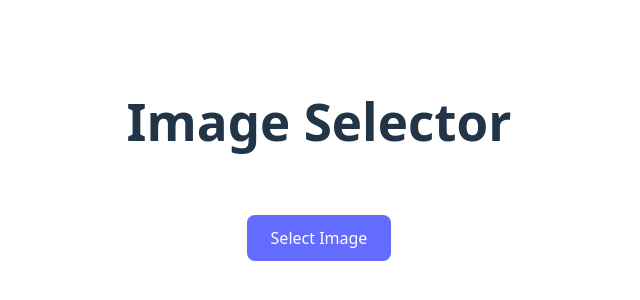
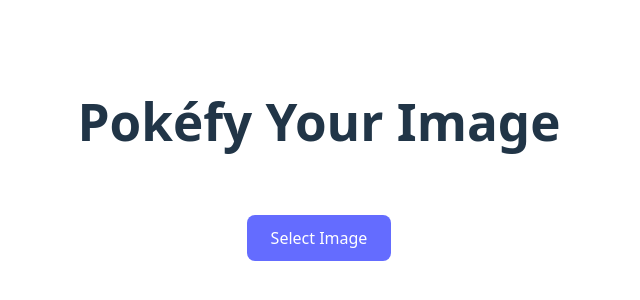
Before and after one commit to minugem/ai-pokemon-image, a React (Vite) app in the folder ai-pokemon-image/: page / in a window 1280 px wide. Shown: the part 240-540 px from the top of the page, without its empty margins (321-961 px from the left). Built offline with nearby package versions, Linux system fonts and the light colour scheme.

Commit message:
title change

```diff
--- a/ai-pokemon-image/src/components/App.jsx
+++ b/ai-pokemon-image/src/components/App.jsx
@@ -79,7 +79,7 @@ function App() {
   return (
     <>
       <div className="app-container">
-        <h1>Image Selector</h1>
+        <h1>Pokéfy Your Image</h1>
         {!baseImage ? (
           <button onClick={handleButtonClick} className="select-button">
             Select Image
```
